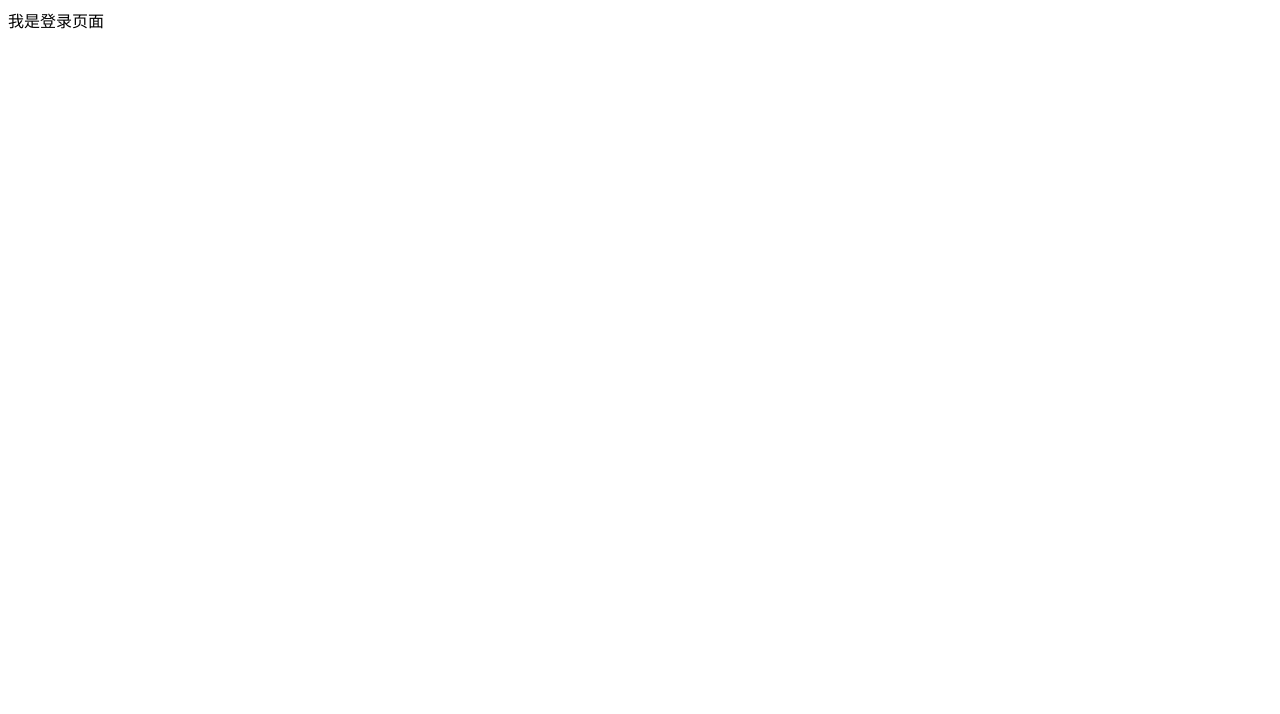
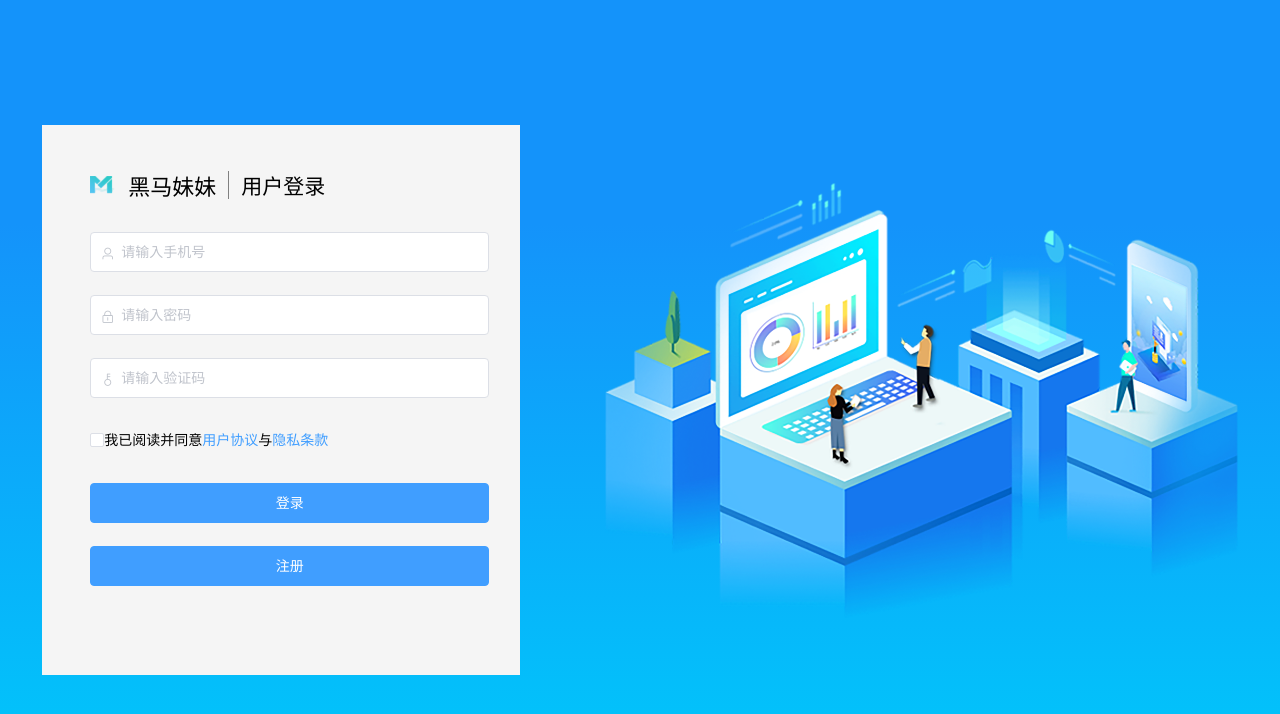
Before and after one commit to linqi1015/heimamm777, a Vue app: page /#/login in a window 1280 px wide. Shown: the top 714 px of the page. Built offline with nearby package versions, Linux system fonts and the light colour scheme.

Commit message:
登录模块-手机号及密码区域

```diff
--- a/src/App.vue
+++ b/src/App.vue
@@ -1,8 +1,7 @@
 <template>
   <div class="app">
-    我是登录页面
+    <router-view></router-view>
   </div>
-
 </template>
 
 <script>
@@ -12,4 +11,7 @@ export default {
 </script>
 
 <style>
+.app {
+  height: 100%;
+}
 </style>
--- /dev/null
+++ b/src/assets/bass.css
@@ -0,0 +1,9 @@
+*{
+    margin: 0;
+    padding: 0;
+    box-sizing: border-box;
+}
+html,
+body{
+    height: 100%;
+}
--- a/src/main.js
+++ b/src/main.js
@@ -5,14 +5,17 @@ import App from './App.vue'
 import ElementUI from 'element-ui'
 // 导入element-ui的css
 import 'element-ui/lib/theme-chalk/index.css'
-
 // 注册element-ui
 Vue.use(ElementUI);
+
+// 导入base.css样式
+import '@/assets/bass.css'
 
 // 导入抽取的路由
 // import router form './router/index'
 // 导入抽取的路由 如果导入的是index可以直接省略
 import router from '@/router'
+
 Vue.config.productionTip = false
 
 new Vue({
--- a/src/views/login/index.vue
+++ b/src/views/login/index.vue
@@ -0,0 +1,128 @@
+<template>
+  <div class="login-container">
+    <!-- 左侧盒子 -->
+    <div class="left-box">
+      <!-- 标题盒子 -->
+      <div class="title-box">
+        <!-- logo -->
+        <img src="../../assets/logo.png" alt="" />
+        <span class="title">黑马妹妹</span>
+        <span class="line"></span>
+        <span class="sub-title">用户登录</span>
+      </div>
+      <el-form ref="form" :model="form">
+        <el-form-item>
+          <el-input
+            prefix-icon="el-icon-user"
+            placeholder="请输入手机号"
+            v-model="form.name"
+          ></el-input>
+        </el-form-item>
+        <el-form-item>
+          <el-input
+            show-password
+            prefix-icon="el-icon-lock"
+            placeholder="请输入密码"
+            v-model="form.passwod"
+          ></el-input>
+        </el-form-item>
+        <el-form-item>
+          <!-- 内容 -->
+          <el-input
+            prefix-icon="el-icon-key"
+            placeholder="请输入验证码"
+            v-model="form.info"
+          ></el-input>
+        </el-form-item>
+        <el-form-item class="yonghu">
+          <!-- 按钮 -->
+          <div class="xieyi">
+            <el-checkbox></el-checkbox>
+            <span>我已阅读并同意</span>
+            <el-link href="https://www.baidu.com" type="primary"
+              >用户协议</el-link
+            >
+            与
+            <el-link href="https://www.baidu.com" type="primary"
+              >隐私条款</el-link
+            >
+          </div>
+        </el-form-item>
+        <el-form-item>
+          <el-button type="primary" class="btn">登录</el-button>
+        </el-form-item>
+        <el-form-item>
+          <el-button type="primary" class="btn">注册</el-button>
+        </el-form-item>
+      </el-form>
+    </div>
+    <!-- 右侧盒子 -->
+    <img src="@/assets/login_banner_ele.png" alt="" />
+  </div>
+</template>
+
+<script>
+export default {
+  name: "login",
+  data() {
+    return {
+      form: {
+        name: "",
+        password: "",
+        info: ""
+      }
+    };
+  }
+};
+</script>
+
+<style lang="less">
+.login-container {
+  // 开启弹性
+  display: flex;
+  // 上下居中
+  align-items: center;
+  // 均分
+  justify-content: space-around;
+  height: 100%;
+  background: linear-gradient(#1493fa 28%, #01c6fa 96%);
+  .left-box {
+    width: 478px;
+    height: 550px;
+    background: #f5f5f5;
+    padding-top: 44px;
+    padding-left: 48px;
+    padding-right: 31px;
+    .title-box {
+      display: flex;
+      align-items: center;
+      margin-bottom: 31px;
+      img {
+        width: 25px;
+        height: 18px;
+        margin-right: 13px;
+      }
+      span {
+        &.title {
+          font-size: 22px;
+        }
+        &.line {
+          width: 1px;
+          height: 28px;
+          background-color: gray;
+          margin: 0 12px;
+        }
+        &.sub-title {
+          font-size: 21px;
+        }
+      }
+    }
+    .xieyi{
+      display: flex;
+    }
+    .btn {
+      width: 100%;
+    }
+  }
+}
+</style>
```
Also changed, not shown: src/assets/login_banner_ele.png (added), src/assets/logo.png.
